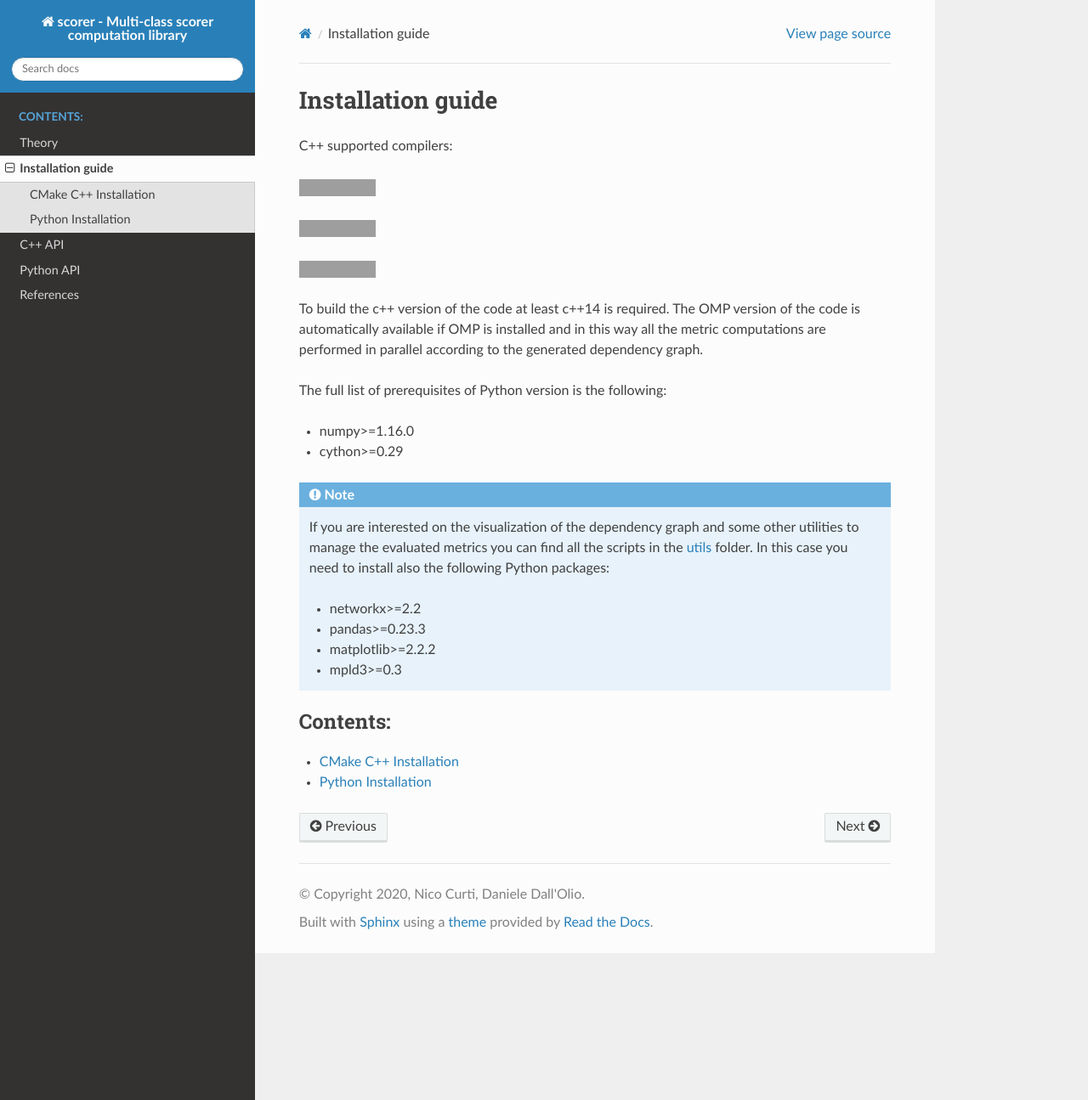
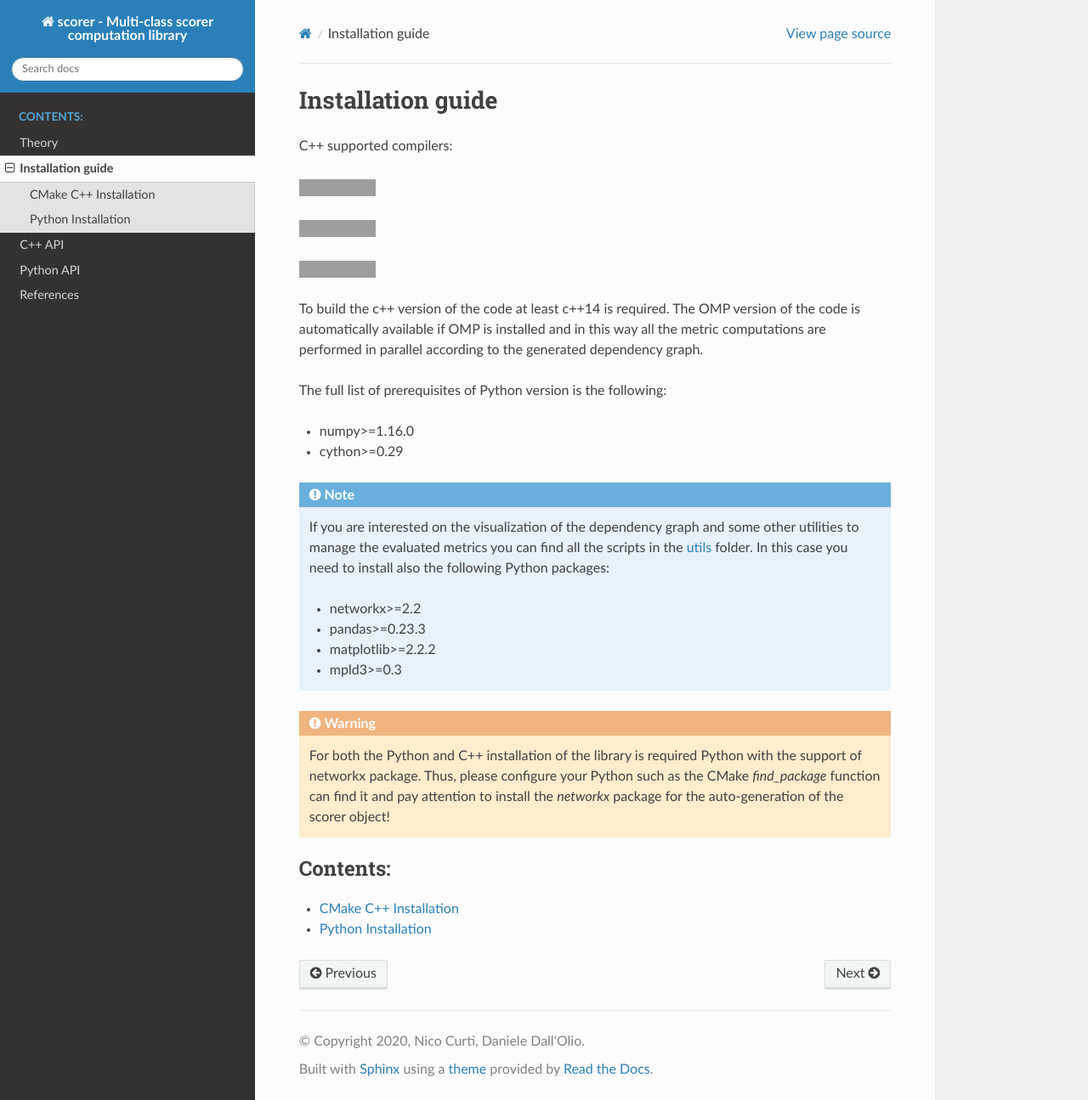
Before and after one commit to Nico-Curti/scorer, a Sphinx documentation site: the page built from docs/source/installation.rst, in a window 1280 px wide and 1295 px high. Shown: the whole window at 85% size. Built offline with Sphinx 7.4.7 and the Read the Docs theme 2.0.0, drawn with Linux system fonts in a browser that asks for light colours; grey boxes are pictures that could not be loaded.

Commit message:
add warnings and setuptools in travis

```diff
--- a/docs/source/installation.rst
+++ b/docs/source/installation.rst
@@ -27,6 +27,10 @@ The full list of prerequisites of Python version is the following:
 	- matplotlib>=2.2.2
 	- mpld3>=0.3
 
+.. warning::
+
+	For both the Python and C++ installation of the library is required Python with the support of _`networkx` package.
+	Thus, please configure your Python such as the CMake `find_package` function can find it and pay attention to install the `networkx` package for the auto-generation of the scorer object!
 
 .. |gcc version| image:: https://img.shields.io/badge/gcc-4.9.*%20|%205.*%20|%206.*%20|%207.*%20|%208.*%20|%209.*-yellow.svg
 .. |clang version| image:: https://img.shields.io/badge/clang-3.*%20|4.*%20|5.*%20|%206.*%20|%207.*%20|-red.svg
@@ -34,6 +38,7 @@ The full list of prerequisites of Python version is the following:
 .. _CMake: https://github.com/Nico-Curti/scorer/blob/master/CMakeLists.txt
 .. _Makefile: https://github.com/Nico-Curti/scorer/blob/master/Makefile
 .. _utils: https://github.com/Nico-Curti/scorer/tree/master/utils
+.. _`networkx`: https://networkx.github.io/
 
 .. toctree::
    :maxdepth: 2
```
Also changed, not shown: README.md (+3 -0 lines), .travis.yml.
